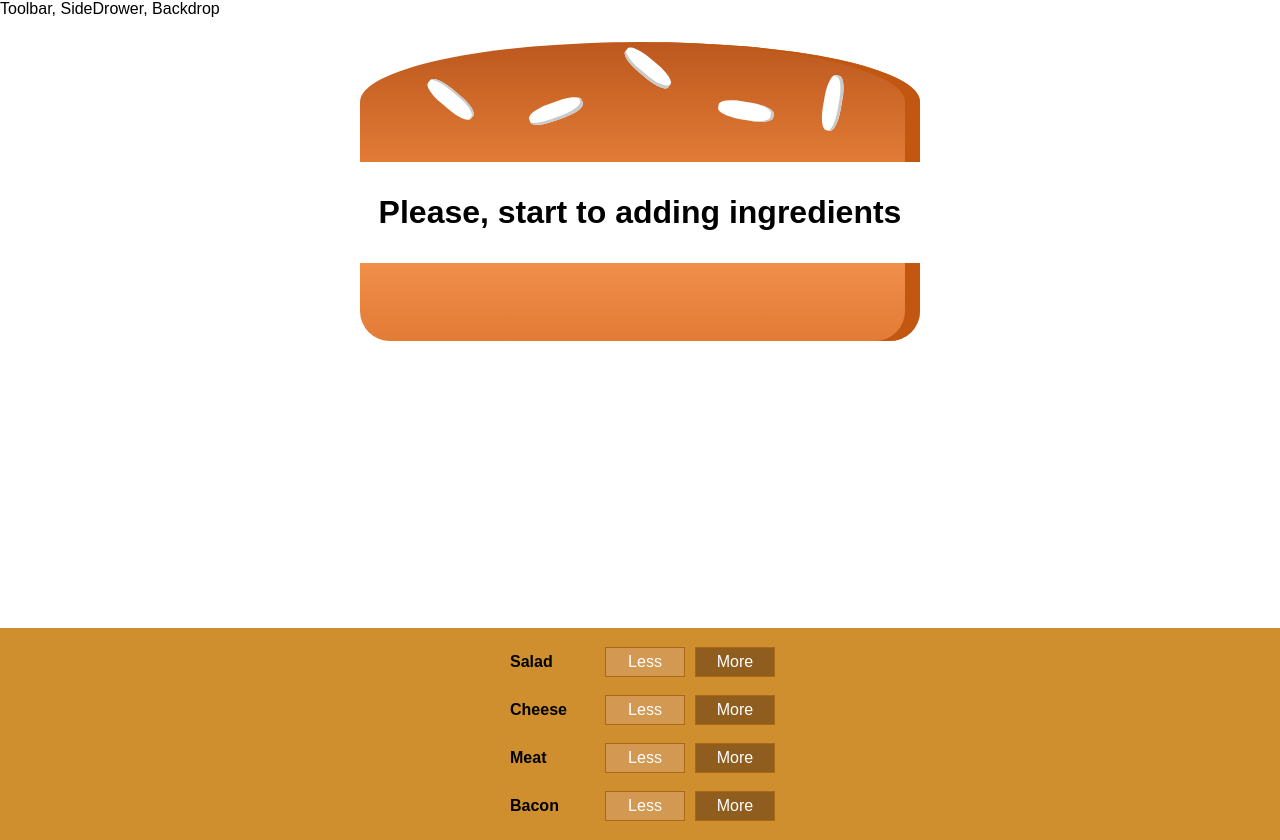
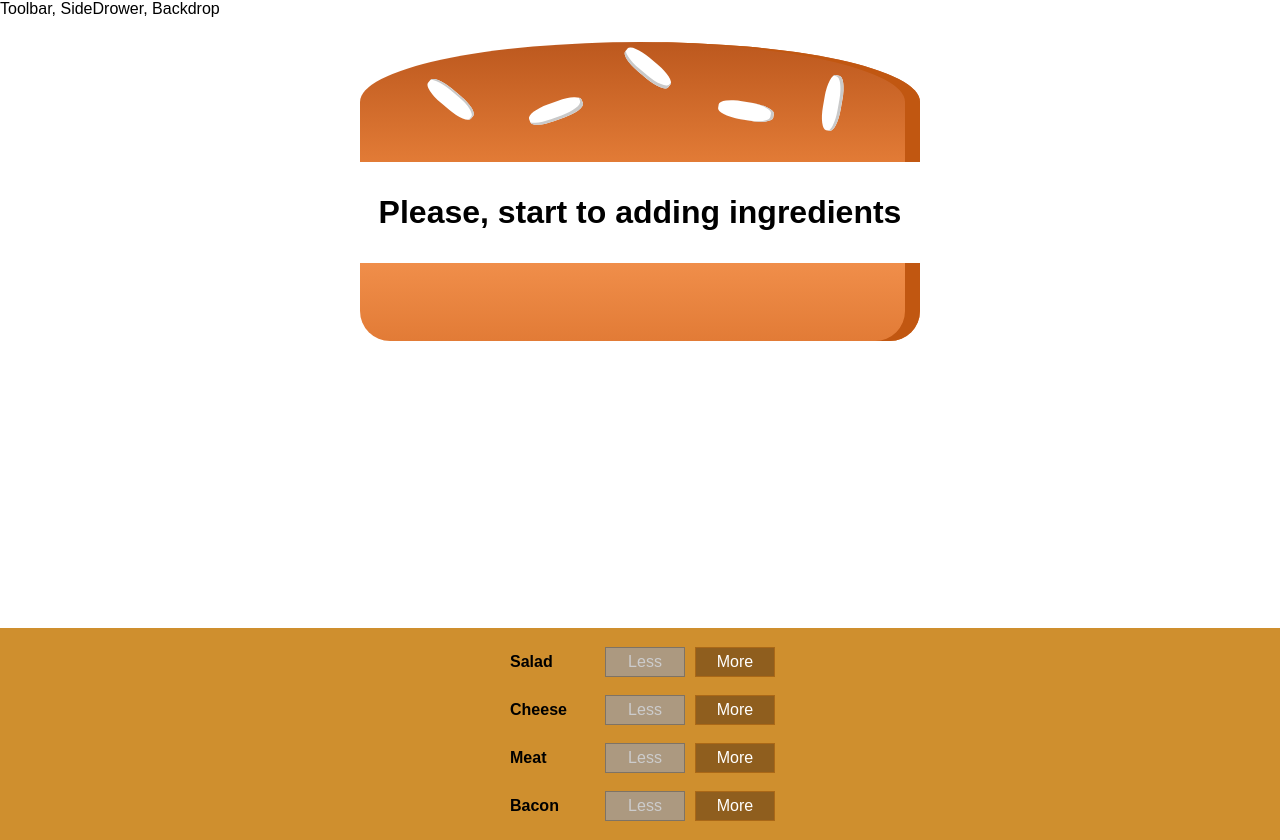
Before and after one commit to andreisavelev/burger-builder-react, a React app: page / in a window 1280 px wide. Built offline with nearby package versions, Linux system fonts and the light colour scheme.

Commit message:
Add removing and disabling if nothing to remove

```diff
--- a/src/components/burger/BuildControls/BuildControl/BuildControl.js
+++ b/src/components/burger/BuildControls/BuildControl/BuildControl.js
@@ -6,7 +6,9 @@ const BuildControl = props => {
     return (
         <div className={classes.BuildControl}>
             <label className={classes.Label}>{props.label}</label>
-            <button className={classes.Less}>Less</button>
+            <button disabled={props.disabled}
+                    className={classes.Less}
+                    onClick={props.removed}>Less</button>
             <button className={classes.More} onClick={props.added}>More</button>
         </div>
     );
--- a/src/components/burger/BuildControls/BuildControls.js
+++ b/src/components/burger/BuildControls/BuildControls.js
@@ -26,7 +26,9 @@ const BuildControls = props => {
         <div className={classes.BuildControls}>
             {controls.map(control => <BuildControl key={control.label}
                                                    label={control.label}
-                                                   added={() => props.ingredientAdded(control.type)} />)}
+                                                   added={() => props.ingredientAdded(control.type)}
+                                                   disabled={props.disabled[control.type]}
+                                                   removed={() => props.ingredientRemoved(control.type)} />)}
         </div>
     );
 };
--- a/src/containers/BurgerBuilder/BurgerBuilder.js
+++ b/src/containers/BurgerBuilder/BurgerBuilder.js
@@ -50,11 +50,43 @@ class BurgerBuilder extends Component {
         });
     }
 
+    removeIngredientHandler = type => {
+        const oldCount = this.state.ingredients[type];
+        const updatedCount = oldCount > 0 ? oldCount - 1 : 0;
+        const updatedIngredients = {
+            ...this.state.ingredients
+        };
+        const priceDedaction = INGREDIENTS_PRICES[type];
+        const oldPrice = this.state.totalPrice;
+        const newPrice = oldPrice - priceDedaction;
+
+        if (updatedCount >= 0 ) {
+            updatedIngredients[type] = updatedCount;
+
+            this.setState({
+                ingredients: updatedIngredients,
+                totalPrice: newPrice
+            });
+        }
+    }
+
     render() {
+        const disabledControls = {
+            ...this.state.ingredients
+        };
+
+        for (let key in disabledControls) {
+            if (disabledControls.hasOwnProperty(key)) {
+                disabledControls[key] = disabledControls[key] === 0;
+            }
+        }
+
         return (
             <Aux>
                 <Burger ingredients={this.state.ingredients} />
-                <BuildControls ingredientAdded={this.addIngredientHandler} />
+                <BuildControls ingredientAdded={this.addIngredientHandler}
+                               ingredientRemoved={this.removeIngredientHandler}
+                               disabled={disabledControls} />
             </Aux>
         );
     }
```
